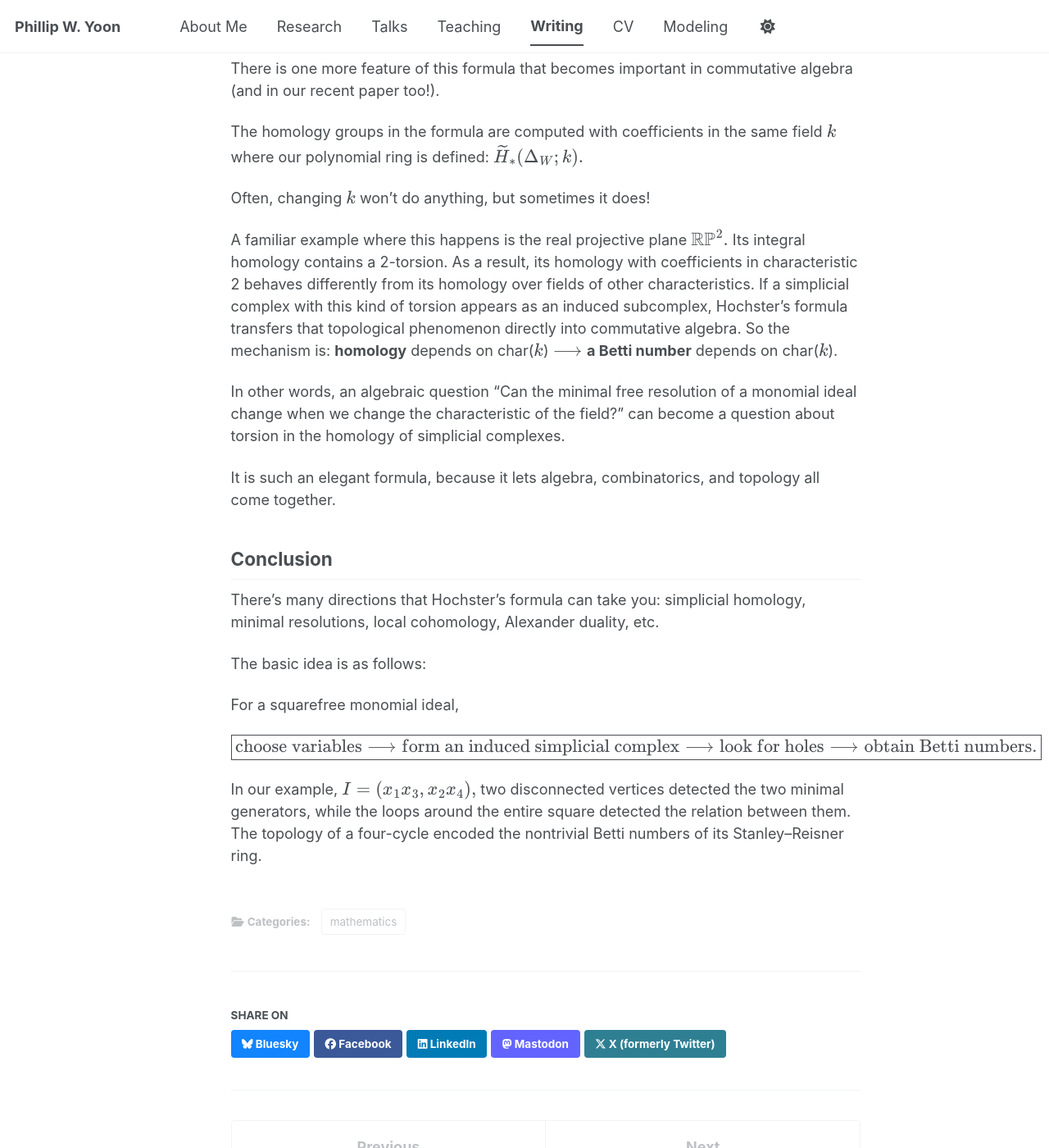
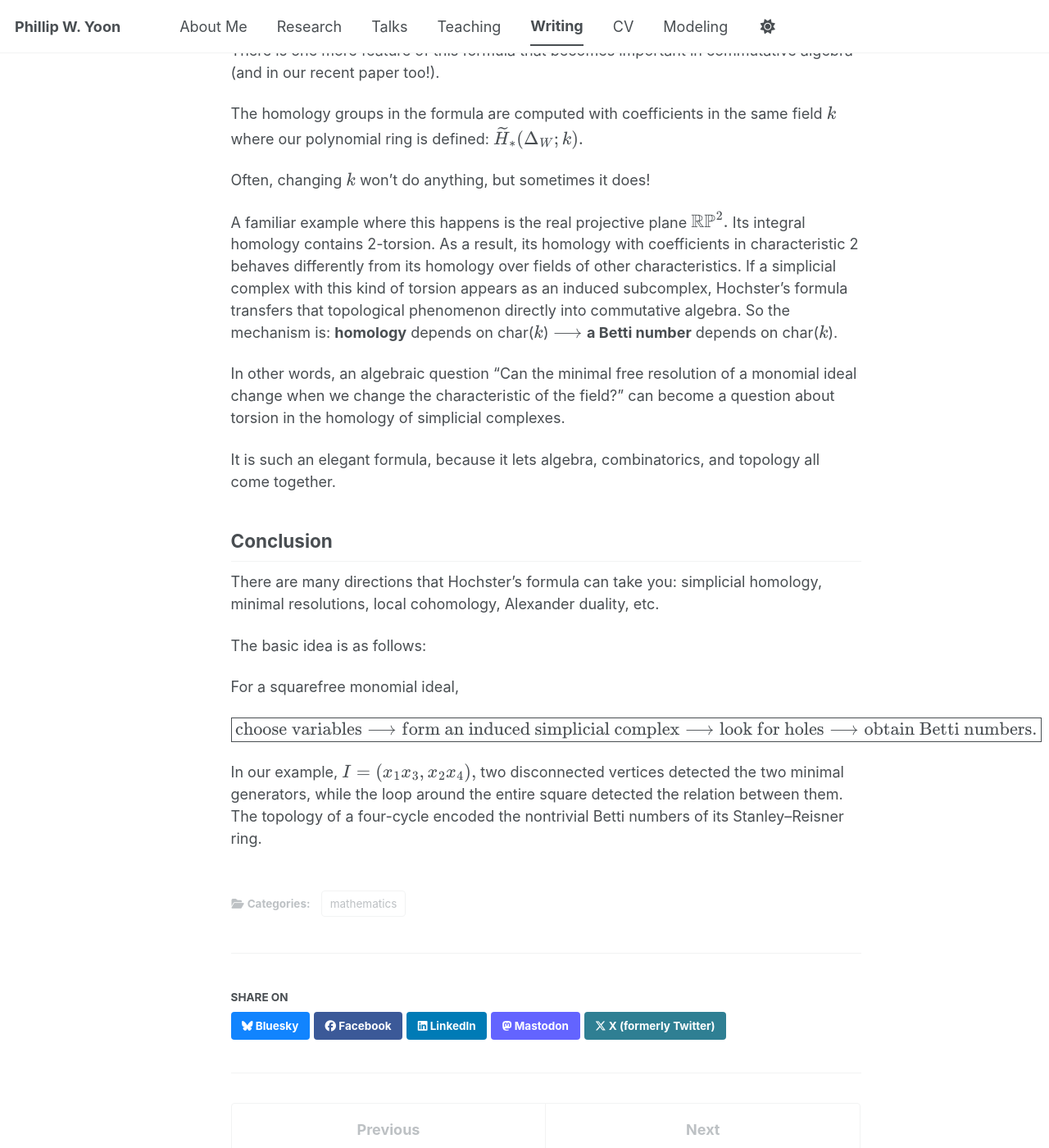
Before and after one commit to pwyoon/pwyoon.github.io, a Jekyll site: the page built from _posts/2026-09-07-math-02.md, in a window 1280 px wide and 1400 px high, scrolled down 6913 px. Shown: the whole window at 82% size. Built offline with Jekyll 4.4.1, drawn with Linux system fonts in a browser that asks for light colours; comment, search, counter and statistics services are not loaded; a style sheet for code colours, icons or effects is not loaded; some of the changed text lies outside the part shown.

Commit message:
Fix notation and formatting in math post
Corrected notation and formatting issues throughout the document, including fixing sets and mathematical expressions for clarity.

```diff
--- a/_posts/2026-09-07-math-02.md
+++ b/_posts/2026-09-07-math-02.md
@@ -87,7 +87,7 @@ Hochster's formula does not take $\Delta$ itself though; it takes the simplicial
        style="width: 240px; max-width: 60%; height: auto;">
 </p>
 
-On the other hand, if $W={1,2,3,4}$, then $Delta_W = \Delta$, which is the entire four-cycle. These two induced subcomplexes already contain all the topology we need to recover the nontrivial parts of the minimal resolution above.
+On the other hand, if $W=\{1,2,3,4\}$, then $\Delta_W = \Delta$, which is the entire four-cycle. These two induced subcomplexes already contain all the topology we need to recover the nontrivial parts of the minimal resolution above.
 
 ## Some homology that we need
 
@@ -99,7 +99,7 @@ Very roughly, homology provides a way to detect holes of different dimensions:
 
 The tilde notation denotes **reduced homology**. For our purposes, we just need to know that the main difference is in the dimension 0: if a space has $c$ connected components, then $\dim_k\widetilde H_0 = c-1$. Therefore, two isolated points have $\dim_k\widetilde H_0=1.$ A connected space has reduced $H_0$ equal to zero.
 
-If we look at our unfilled square, then we can intuitively see that there is only one independent loop, so $dim_k\widetilde H_1(\Delta;k) = 1.$ That is all the topology we will need for the example to follow.
+If we look at our unfilled square, then we can intuitively see that there is only one independent loop, so $\dim_k\widetilde H_1(\Delta;k) = 1.$ That is all the topology we will need for the example to follow.
 
 ## Hochster's formula
 
@@ -125,7 +125,7 @@ To find a multigraded Betti nuymber:
 
 ## Example 1: the generators
 
-Let's return to the aforementioned ideal $I_\Delta=(x_1x_3,x_2x_4).$ Take $W={1,3}$. Then the induced subcomplex consists of two isolated points:
+Let's return to the aforementioned ideal $I_\Delta=(x_1x_3,x_2x_4).$ Take $W=\{1,3\}$. Then the induced subcomplex consists of two isolated points:
 
 <p align="center">
   <img src="/assets/images/math-02/isolated-vertices.png"
@@ -146,13 +146,13 @@ $$
 The nonzero homology occurs in dimension 0, so we solve $2-i-1=0$, which gives us $i=1$. Therefore,
 
 $$
-\beta_{1,{1,3}} = 1.
+\beta_{1,\{1,3\}} = 1.
 $$
 
-The multidegree ${1,3}$ corresponds to the monomial $x_1x_3$, so topology has detected one of the minimal generators. The same thing happens for $W={2,4}$, and it gives
+The multidegree $\{1,3\}$ corresponds to the monomial $x_1x_3$, so topology has detected one of the minimal generators. The same thing happens for $W=\{2,4\}$, and it gives
 
 $$
-\beta_{1,{2,4}} = 1.
+\beta_{1,\{2,4\}} = 1.
 $$
 
 These correspond precisely to the two copies of $S(-2)$ in
@@ -168,7 +168,7 @@ $$
 
 ## Example 2: the loop becomes a syzygy
 
-Now, if we take all four vertices and let $W = {1,2,3,4}$, then the induced subcomplex is the whole square:
+Now, if we take all four vertices and let $W = \{1,2,3,4\}$, then the induced subcomplex is the whole square:
 
 <p align="center">
   <img src="/assets/images/math-02/four-cycle.png"
@@ -188,7 +188,7 @@ $$
 
 We want the homology in dimension 1, so $4-i-1=1.$ Thus $i=2$, and therefore
 
-$$\beta_{2,{1,2,3,4}} = 1.$$
+$$\beta_{2,\{1,2,3,4\}} = 1.$$
 
 And this is exactly the $S(-4)$ appearing in
 
@@ -236,7 +236,7 @@ The homology groups in the formula are computed with coefficients in the same fi
 
 Often, changing $k$ won't do anything, but sometimes it does!
 
-A familiar example where this happens is the real projective plane $\mathbb{RP}^2.$ Its integral homology contains a 2-torsion. As a result, its homology with coefficients in characteristic 2 behaves differently from its homology over fields of other characteristics. If a simplicial complex with this kind of torsion appears as an induced subcomplex, Hochster's formula transfers that topological phenomenon directly into commutative algebra. So the mechanism is: **homology** depends on char($k$) $\longrightarrow$ **a Betti number** depends on char($k$).
+A familiar example where this happens is the real projective plane $\mathbb{RP}^2.$ Its integral homology contains 2-torsion. As a result, its homology with coefficients in characteristic 2 behaves differently from its homology over fields of other characteristics. If a simplicial complex with this kind of torsion appears as an induced subcomplex, Hochster's formula transfers that topological phenomenon directly into commutative algebra. So the mechanism is: **homology** depends on char($k$) $\longrightarrow$ **a Betti number** depends on char($k$).
 
 In other words, an algebraic question "Can the minimal free resolution of a monomial ideal change when we change the characteristic of the field?" can become a question about torsion in the homology of simplicial complexes.
 
@@ -244,7 +244,7 @@ It is such an elegant formula, because it lets algebra, combinatorics, and topol
 
 ## Conclusion
 
-There's many directions that Hochster's formula can take you: simplicial homology, minimal resolutions, local cohomology, Alexander duality, etc.
+There are many directions that Hochster's formula can take you: simplicial homology, minimal resolutions, local cohomology, Alexander duality, etc.
 
 The basic idea is as follows:
 
@@ -262,4 +262,4 @@ $$
 }
 $$
 
-In our example, $I = (x_1x_3,x_2x_4),$ two disconnected vertices detected the two minimal generators, while the loops around the entire square detected the relation between them. The topology of a four-cycle encoded the nontrivial Betti numbers of its Stanley--Reisner ring.
+In our example, $I = (x_1x_3,x_2x_4),$ two disconnected vertices detected the two minimal generators, while the loop around the entire square detected the relation between them. The topology of a four-cycle encoded the nontrivial Betti numbers of its Stanley--Reisner ring.
```
Also changed, not shown: other parts of _posts/2026-09-07-math-02.md (+9 -9 lines).
